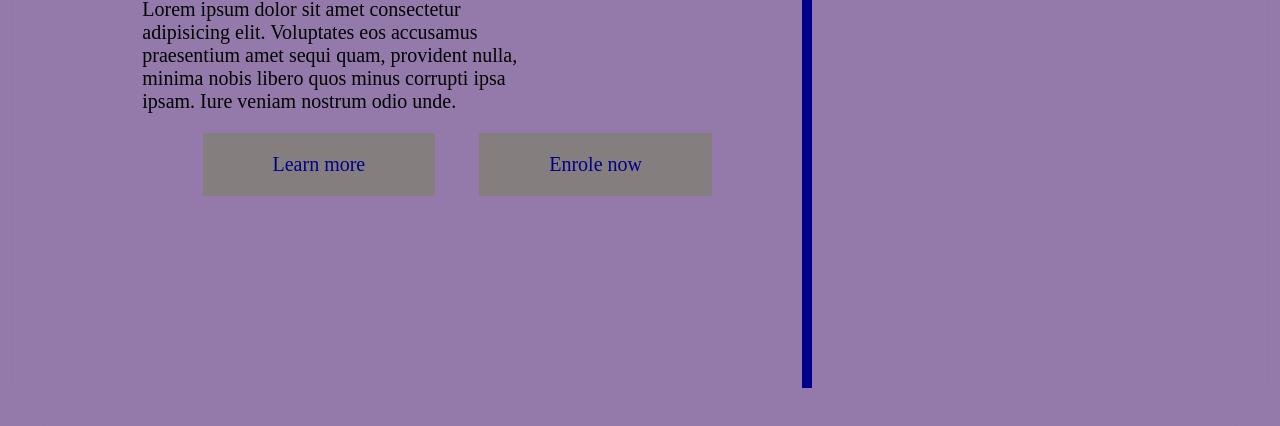
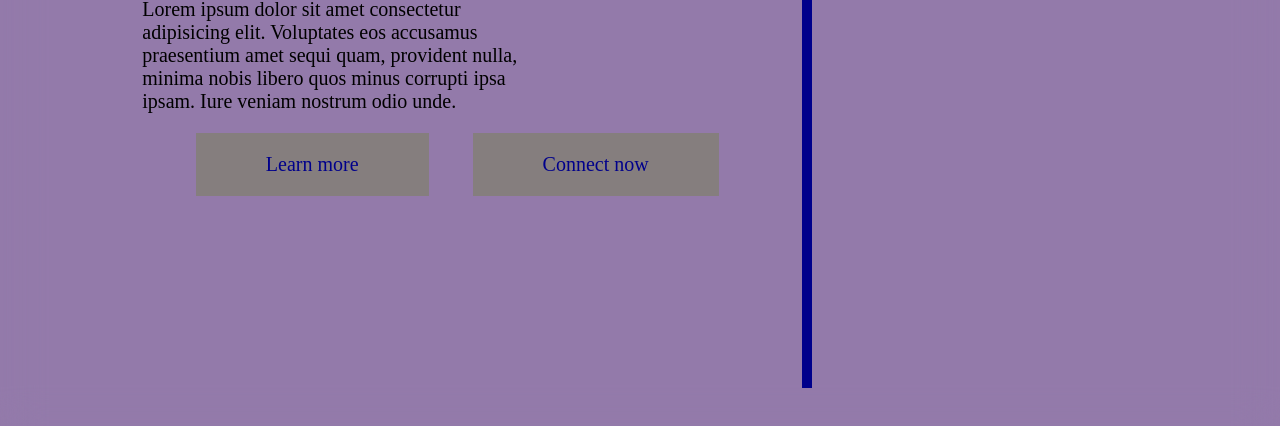
Before and after one commit to asif2467529/UI_project, a plain HTML site: page index.html in a window 1280 px wide. Shown: the part 366-792 px from the top of the page. Drawn offline with Linux system fonts and the light colour scheme.

Commit message:
Update index.html

```diff
--- a/index.html
+++ b/index.html
@@ -40,7 +40,7 @@
                 </div>
                 <center>
                     <button class="s-btn">Learn more</button>
-                    <button class="s-btn">Enrole now</button>
+                    <button class="s-btn">Connect now</button>
                 </center>
             </div>
             <div class="image-box">
```
